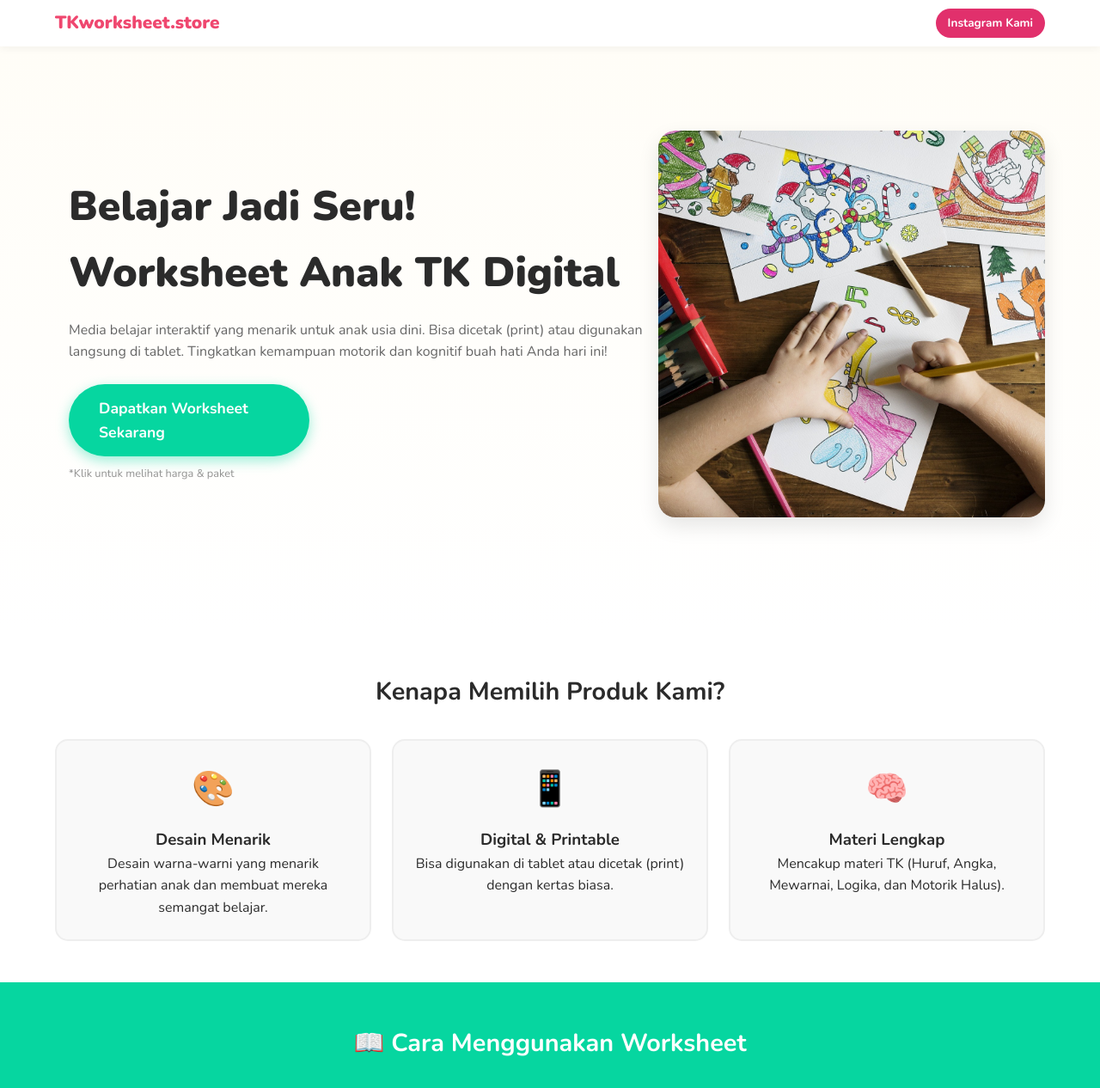
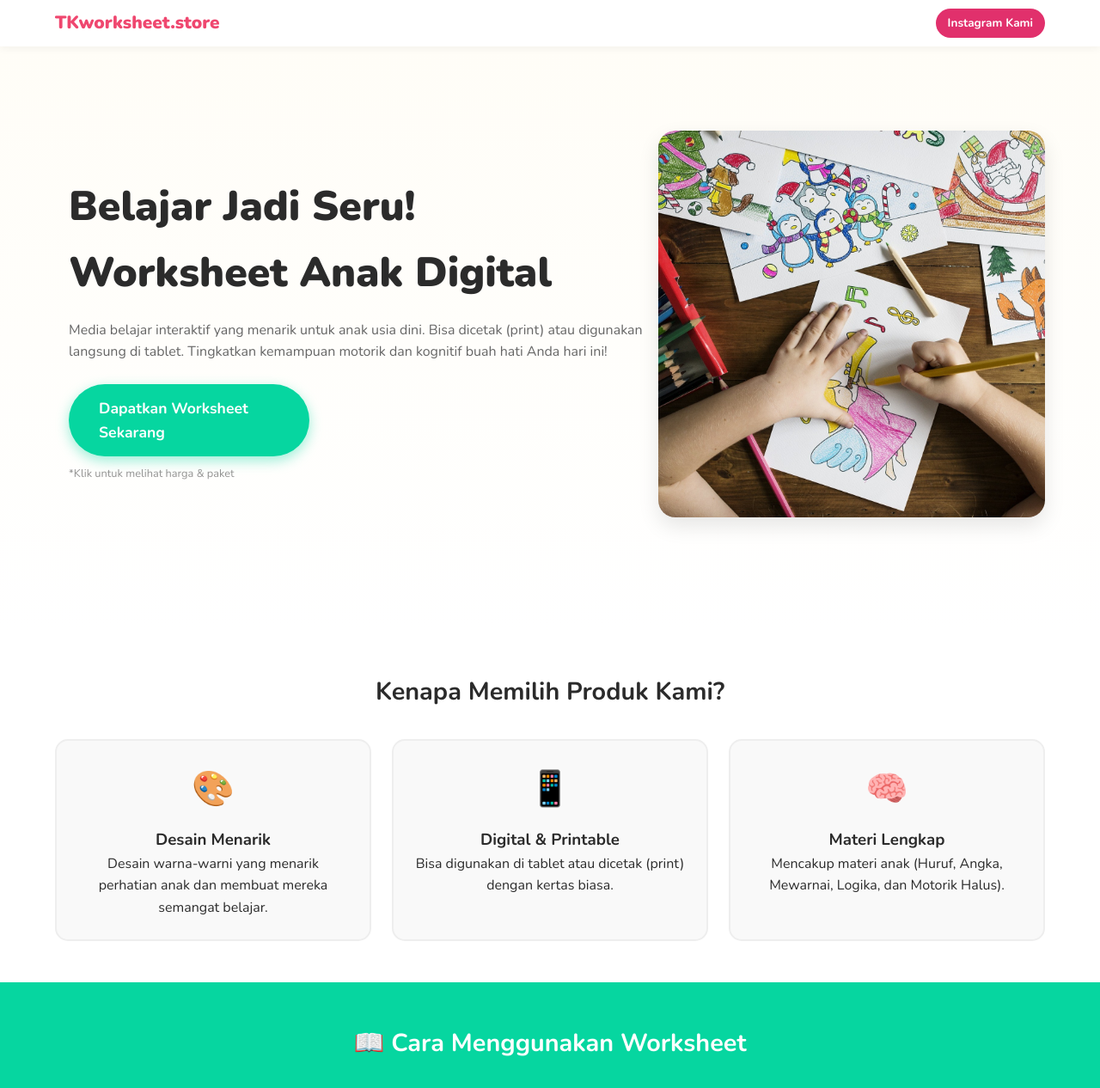
Before and after one commit to websitekaede/websitekaede.github.io, a plain HTML site: page index.html in a window 1280 px wide. Shown: the top 1266 px of the page at 86% size. Drawn offline with nearby package versions, Linux system fonts and the light colour scheme.

Commit message:
Update index.html

```diff
--- a/index.html
+++ b/index.html
@@ -334,7 +334,7 @@
     <!-- HERO SECTION -->
     <section class="hero">
         <div class="hero-content">
-            <h1>Belajar Jadi Seru!<br>Worksheet Anak TK Digital</h1>
+            <h1>Belajar Jadi Seru!<br>Worksheet Anak Digital</h1>
             <p>Media belajar interaktif yang menarik untuk anak usia dini. Bisa dicetak (print) atau digunakan langsung di tablet. Tingkatkan kemampuan motorik dan kognitif buah hati Anda hari ini!</p>
 
             <a href="https://lynk.id/tkworksheet" target="_blank" class="btn-lynk">
@@ -364,7 +364,7 @@
             <div class="feature-card">
                 <div class="feature-icon">🧠</div>
                 <h3>Materi Lengkap</h3>
-                <p>Mencakup materi TK (Huruf, Angka, Mewarnai, Logika, dan Motorik Halus).</p>
+                <p>Mencakup materi anak (Huruf, Angka, Mewarnai, Logika, dan Motorik Halus).</p>
             </div>
         </div>
     </section>
```
